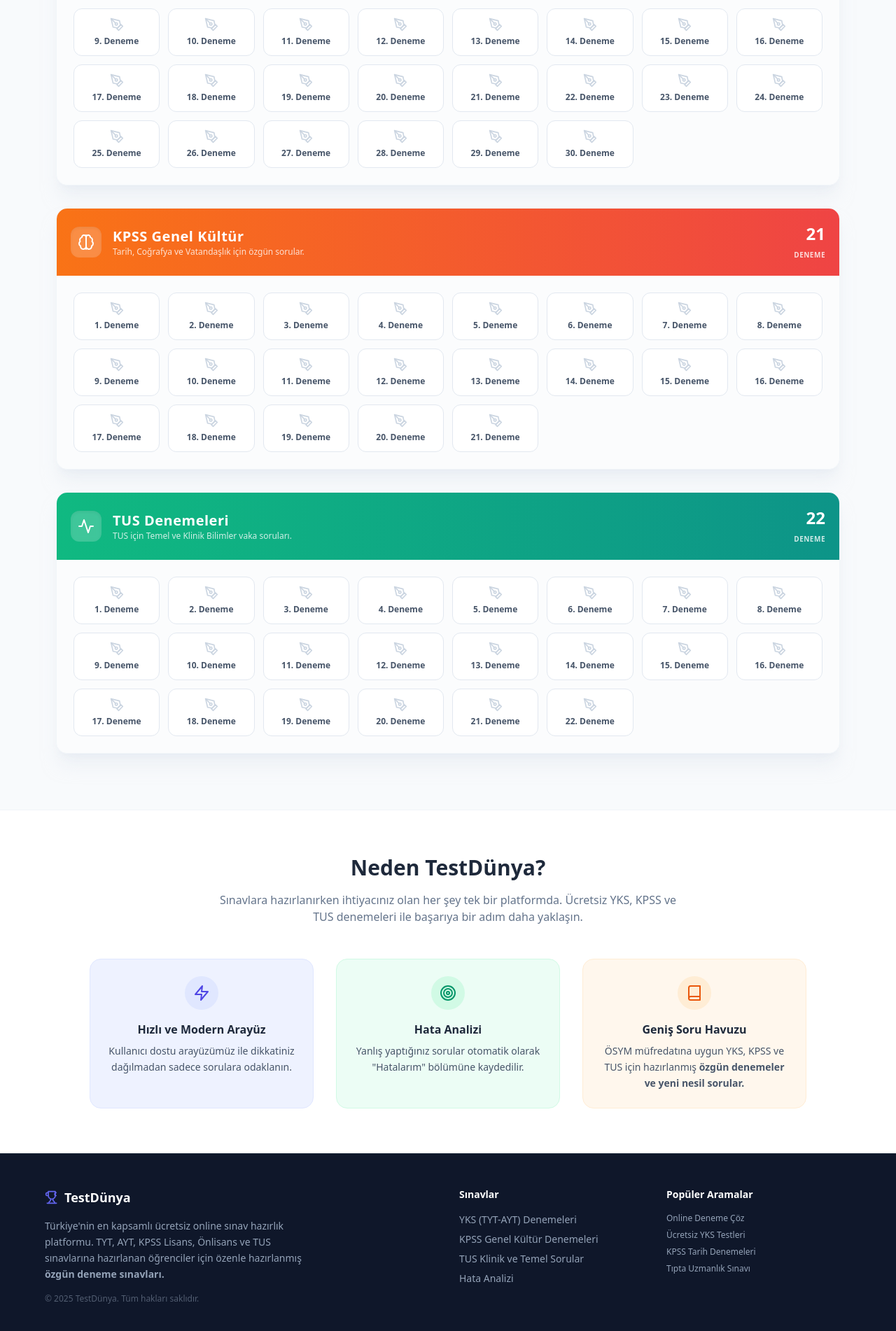
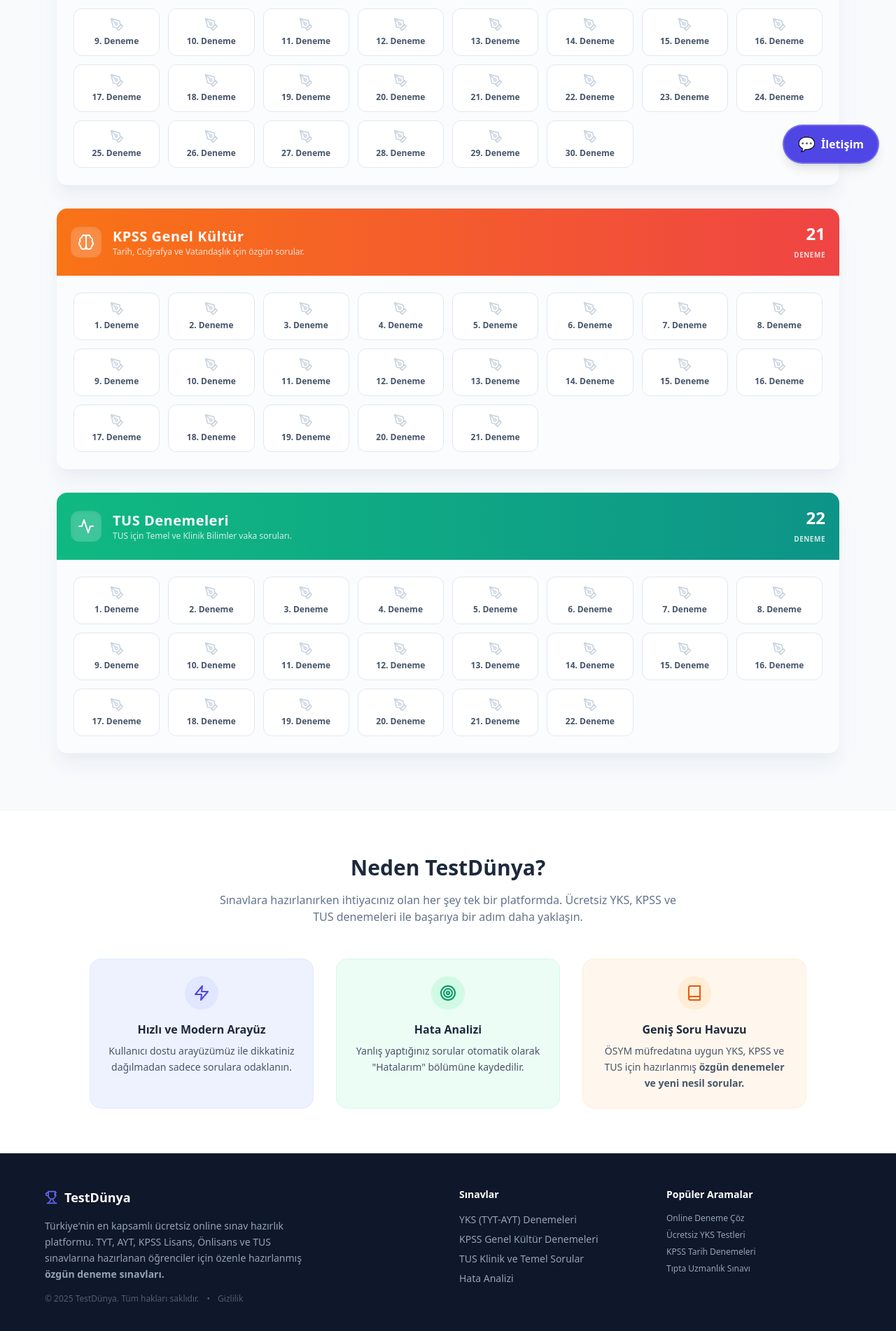
Before and after one commit to kuarkcoin/testdunya, a Next.js app: page / in a window 1280 px wide. Shown: the part 542-2444 px from the top of the page at 70% size. Built offline with nearby package versions, Linux system fonts and the light colour scheme.

Commit message:
Update page.tsx

```diff
--- a/app/page.tsx
+++ b/app/page.tsx
@@ -110,7 +110,6 @@ export default function HomePage() {
             </div>
           </div>
 
-          {/* Sağ taraf görseli */}
           <div className="md:w-1/3 flex justify-center md:justify-end">
              <div className="relative w-40 h-40 md:w-56 md:h-56 bg-gradient-to-br from-indigo-500 to-purple-600 rounded-3xl rotate-6 shadow-2xl flex items-center justify-center border-4 border-white/10 backdrop-blur-md">
                 <Trophy className="w-20 h-20 md:w-28 md:h-28 text-white drop-shadow-md" />
@@ -240,7 +239,7 @@ export default function HomePage() {
               TYT, AYT, KPSS Lisans, Önlisans ve TUS sınavlarına hazırlanan öğrenciler için
               özenle hazırlanmış <strong>özgün deneme sınavları.</strong>
             </p>
-            <p className="text-xs opacity-50">&copy; 2025 TestDünya. Tüm hakları saklıdır.</p>
+            <p className="text-xs opacity-50">&copy; 2025 TestDünya. Tüm hakları saklıdır. <span className="mx-2">•</span> <Link href="/gizlilik" className="hover:text-white hover:underline">Gizlilik</Link></p>
           </div>
 
           <div>
@@ -265,6 +264,17 @@ export default function HomePage() {
         </div>
       </footer>
 
+      {/* --- SABİT İLETİŞİM BUTONU --- */}
+      <div className="fixed bottom-6 right-6 z-50 animate-bounce-slow">
+        <Link
+          href="/iletisim"
+          className="flex items-center gap-2 bg-indigo-600 hover:bg-indigo-700 text-white px-5 py-3 rounded-full shadow-lg transition-all hover:scale-105 hover:shadow-indigo-500/50 font-bold border-2 border-white/20 backdrop-blur-md"
+        >
+          <span className="text-xl">💬</span>
+          <span className="hidden sm:inline">İletişim</span>
+        </Link>
+      </div>
+
     </main>
   );
 }
```
